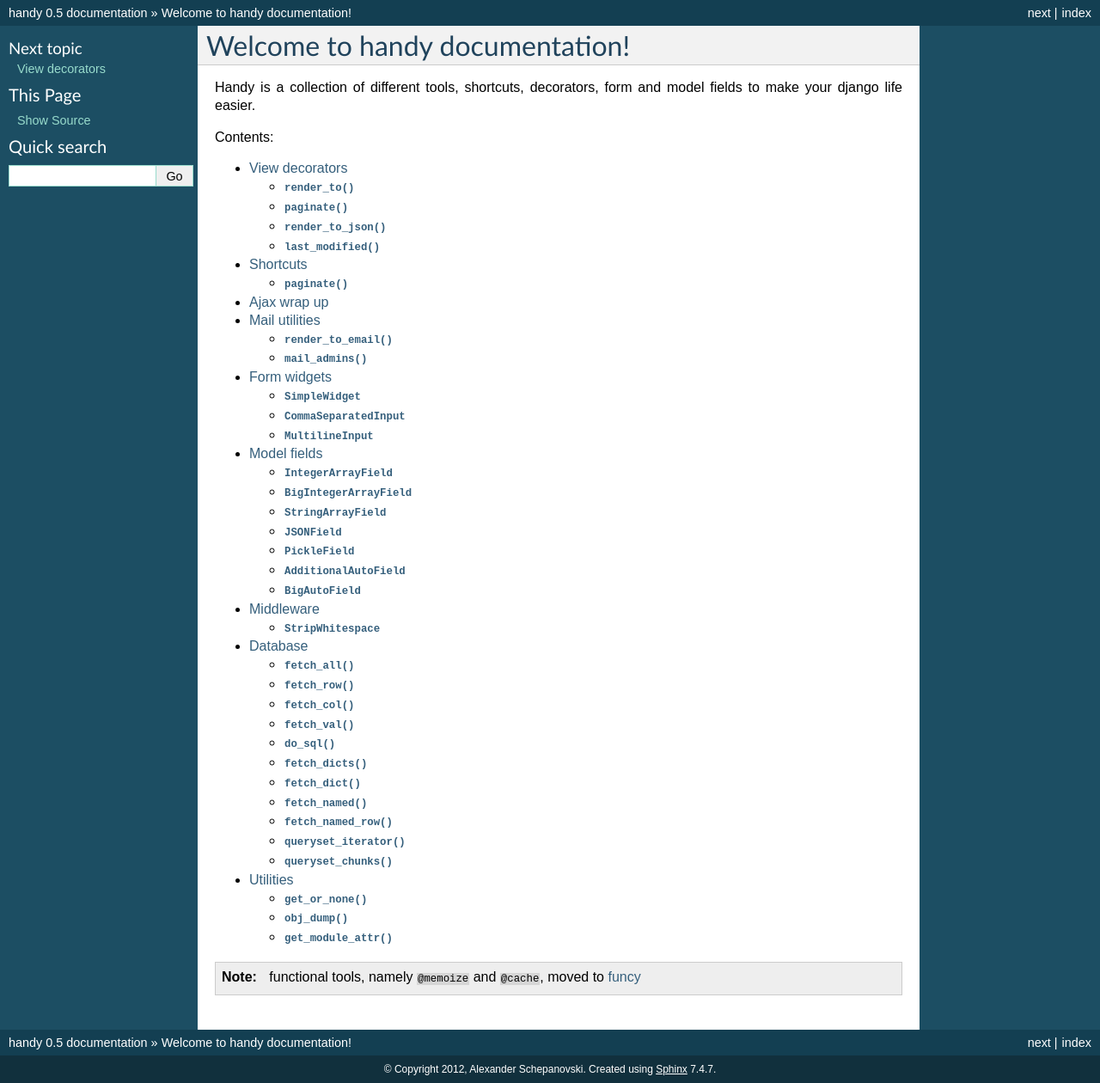
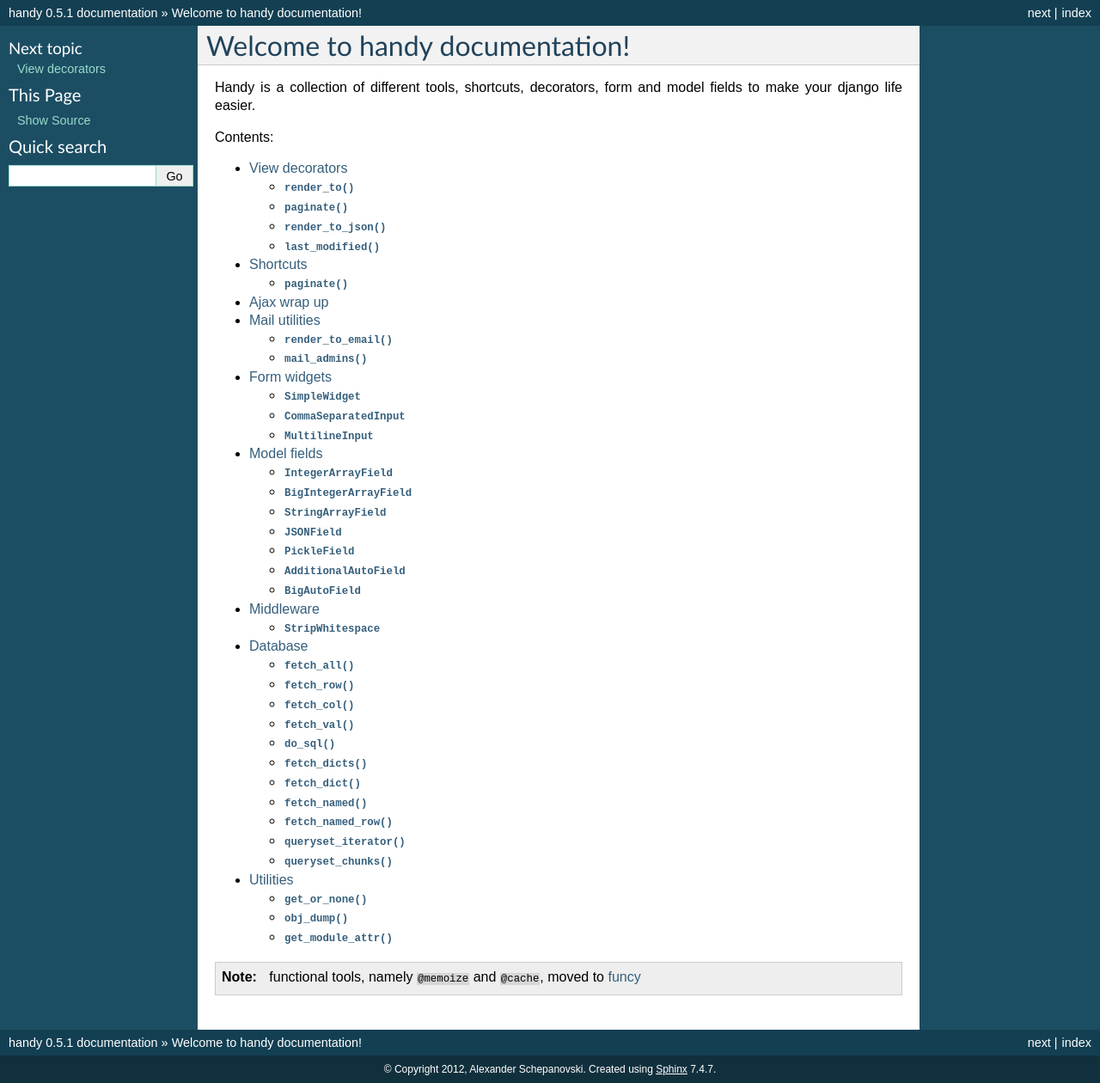
Before and after one commit to Suor/handy, a Sphinx documentation site: the page built from docs/index.rst, in a window 1280 px wide. Shown: the whole page at 86% size. Built offline with Sphinx 7.4.7, drawn with Linux system fonts in a browser that asks for light colours.

Commit message:
Up to 0.5.1

```diff
--- a/docs/conf.py
+++ b/docs/conf.py
@@ -53,9 +53,9 @@ copyright = u'2012, Alexander Schepanovski'
 # built documents.
 #
 # The short X.Y version.
-version = '0.5'
+version = '0.5.1'
 # The full version, including alpha/beta/rc tags.
-release = '0.5'
+release = '0.5.1'
 
 # The language for content autogenerated by Sphinx. Refer to documentation
 # for a list of supported languages.
--- a/handy/__init__.py
+++ b/handy/__init__.py
@@ -1,2 +1,2 @@
-VERSION = (0, 5)
+VERSION = (0, 5, 1)
 __version__ = '.'.join(map(str, VERSION))
--- a/setup.py
+++ b/setup.py
@@ -2,7 +2,7 @@ from setuptools import setup
 
 setup(
     name='handy',
-    version='0.5',
+    version='0.5.1',
     author='Alexander Schepanovski',
     author_email='suor.web@gmail.com',
 
```
Also changed, not shown: 1 other file.
